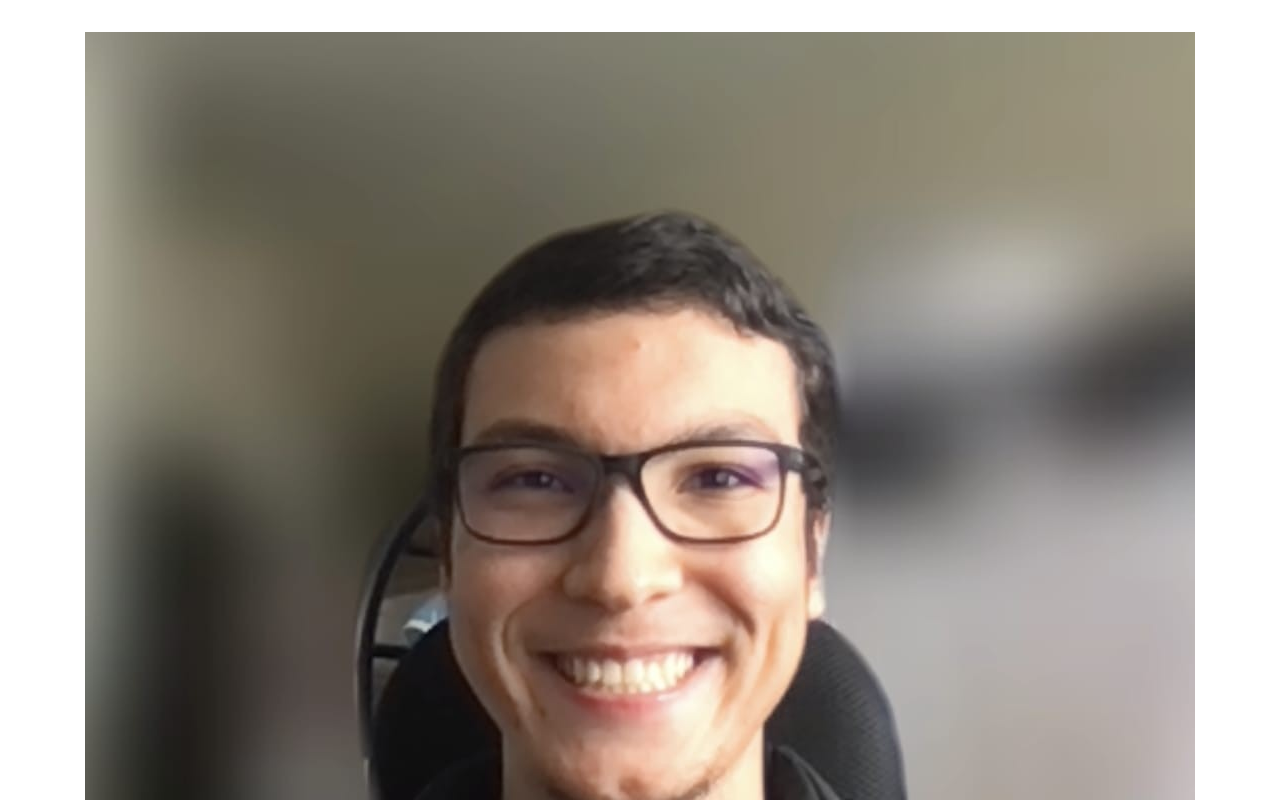
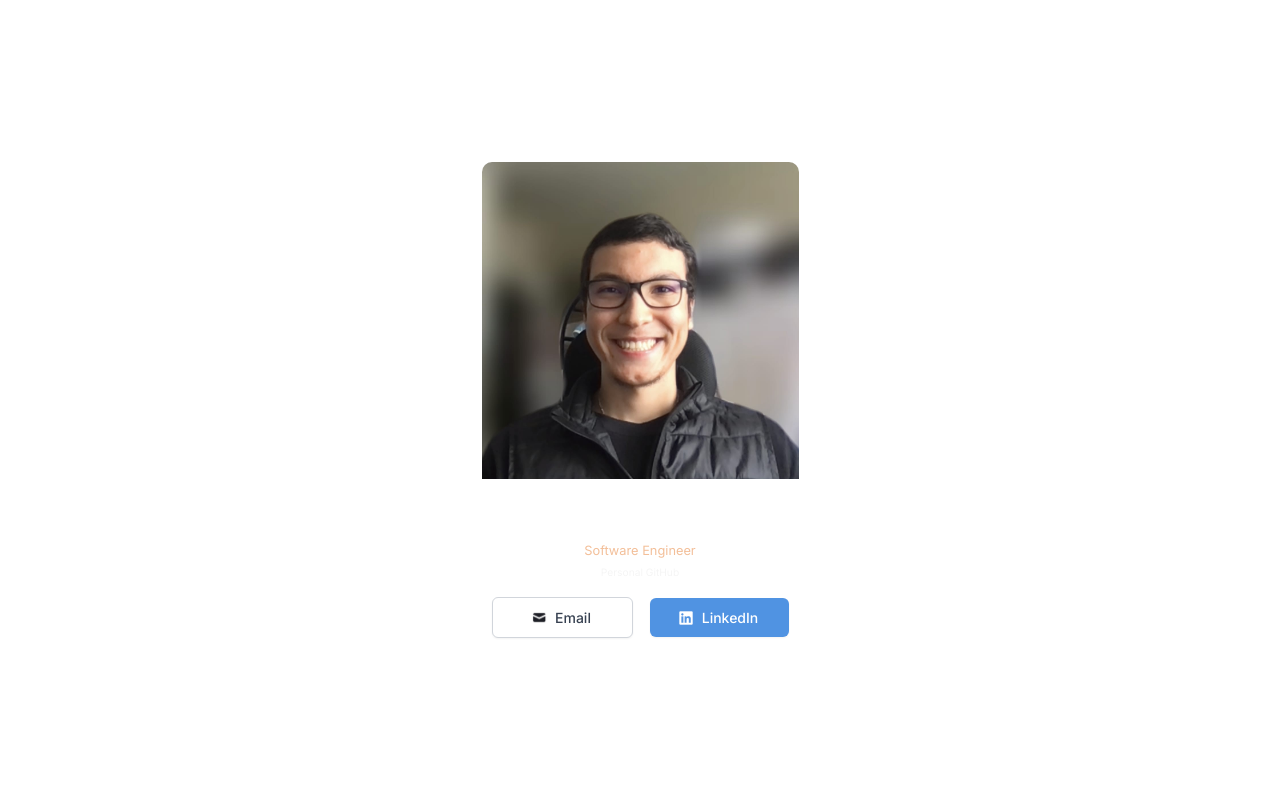
Before and after one commit to emjironal/digital-business-card, a React (Vite) app: page / in a window 1280 px wide. Shown: the top 800 px of the page. Built offline with nearby package versions, Linux system fonts and the light colour scheme.

Commit message:
[update] add styling to Information component

```diff
--- a/src/components/Information/Information.css
+++ b/src/components/Information/Information.css
@@ -0,0 +1,48 @@
+.profile-image {
+  width: 317px;
+  border-radius: 10px 10px 0px 0px;
+}
+
+.name {
+  margin: 0;
+  padding-top: 21px;
+  font-family: "Inter";
+  font-style: normal;
+  font-weight: 700;
+  font-size: 25px;
+  line-height: 30px;
+  text-align: center;
+  color: #ffffff;
+}
+
+.position {
+  margin: 0;
+  padding-top: 7px;
+  font-family: "Inter";
+  font-style: normal;
+  font-weight: 400;
+  font-size: 12.8px;
+  line-height: 15px;
+  text-align: center;
+  color: #f3bf99;
+}
+
+.website-link {
+  margin: 0;
+  padding-top: 9px;
+  font-family: "Inter";
+  font-style: normal;
+  font-weight: 400;
+  font-size: 10.24px;
+  line-height: 150%;
+  text-align: center;
+  color: #f5f5f5;
+}
+
+.container-button {
+  padding-top: 15px;
+  display: flex;
+  align-items: center;
+  justify-content: center;
+  gap: 17px;
+}
--- a/src/components/Information/Information.jsx
+++ b/src/components/Information/Information.jsx
@@ -17,8 +17,10 @@ export default function Information() {
       >
         Personal GitHub
       </a>
-      <MailButton />
-      <LinkedInButton />
+      <div className="container-button">
+        <MailButton />
+        <LinkedInButton />
+      </div>
     </div>
   );
 }
```
